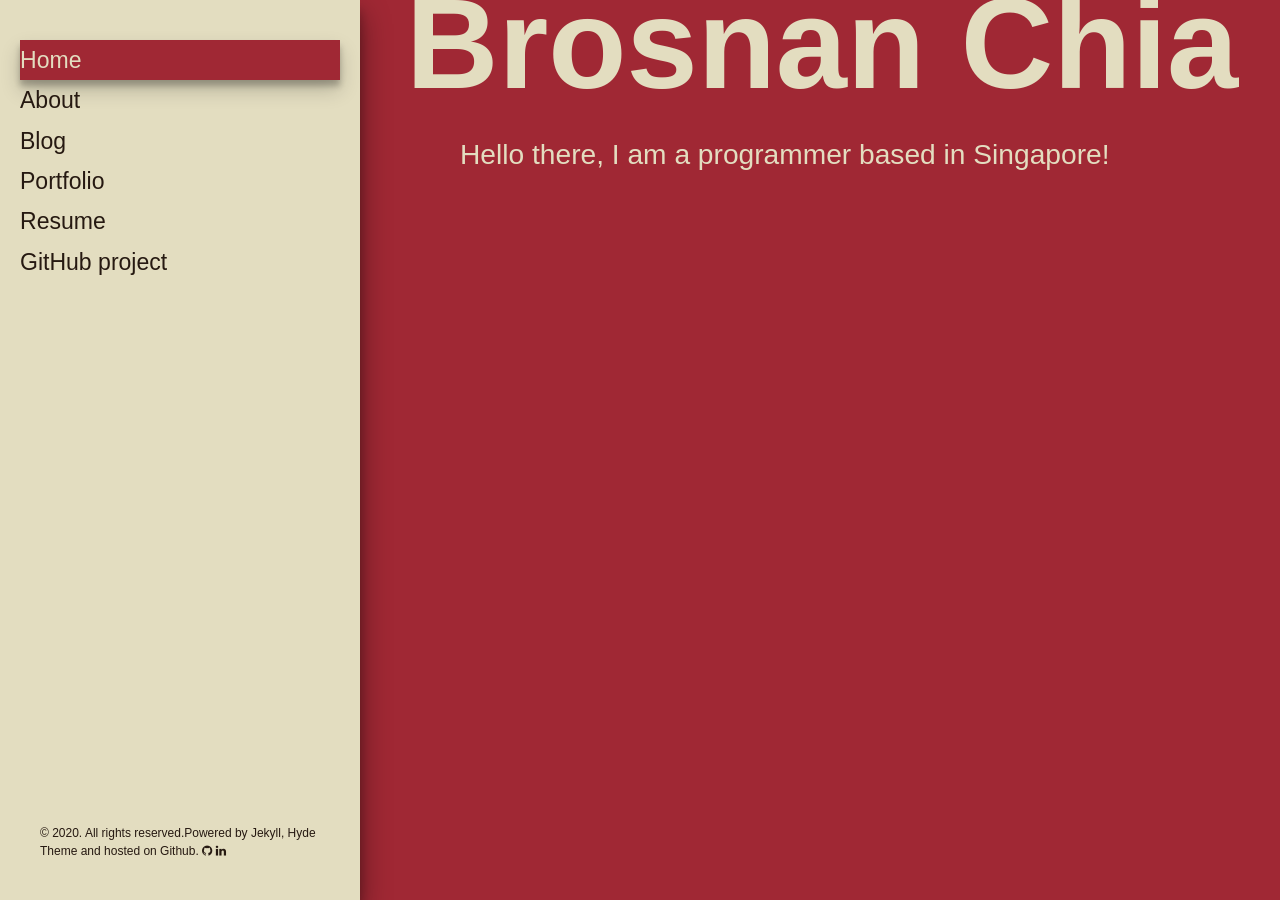
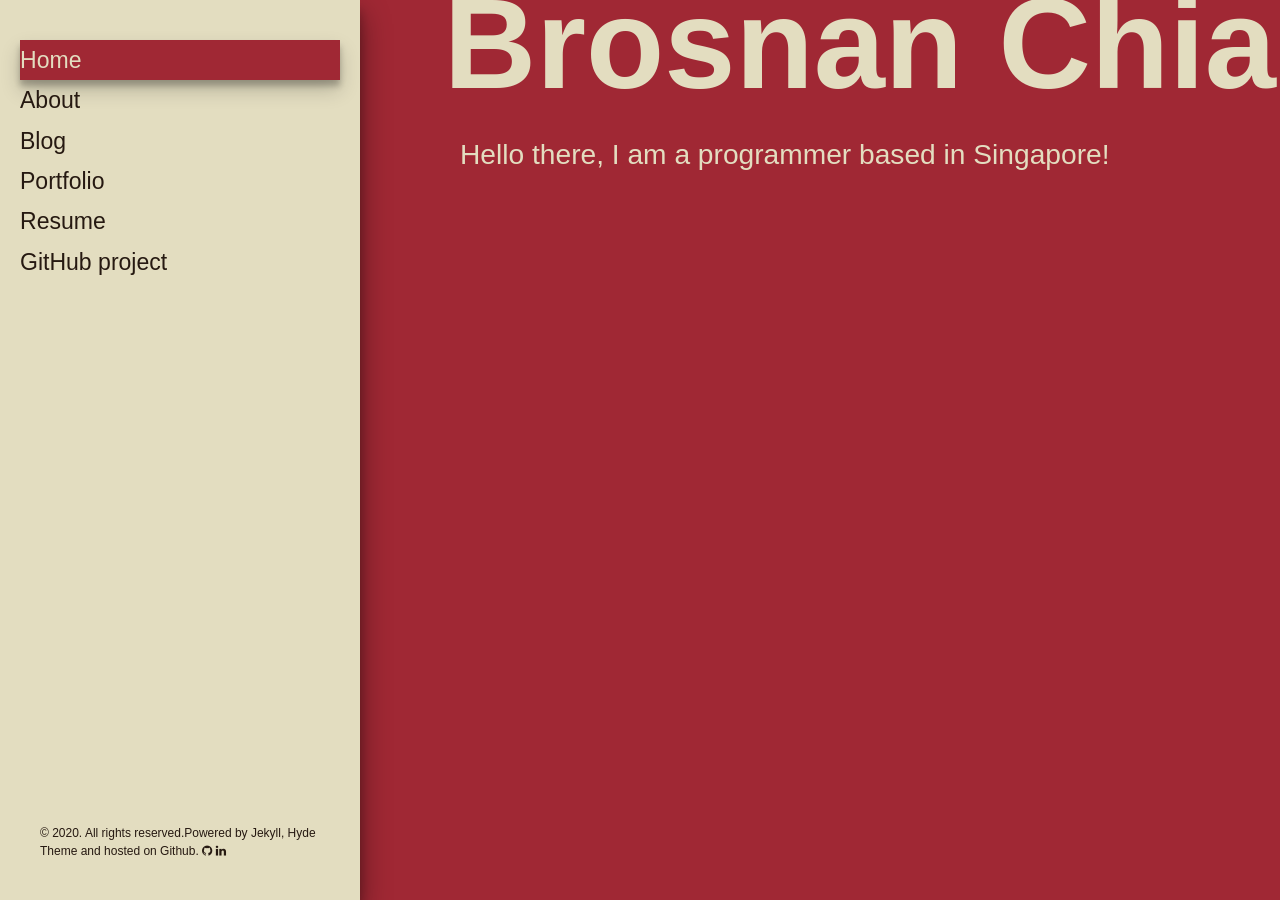
Before and after one commit to broscew/broscew.github.io, a Jekyll site: the page built from index.html, in a window 1280 px wide. Built offline with Jekyll 4.4.1, drawn with Linux system fonts in a browser that asks for light colours; the list of posts is cut into pages by our own code.

Commit message:
minor shift for the name

```diff
--- a/public/css/poole.css
+++ b/public/css/poole.css
@@ -294,7 +294,7 @@ tbody tr:nth-child(odd) th {
 
 .name-content{
     font-size: 10vw;
-    margin-left: -5%;
+    margin-left: -1.5%;
 }
 
 .desc-content
```
